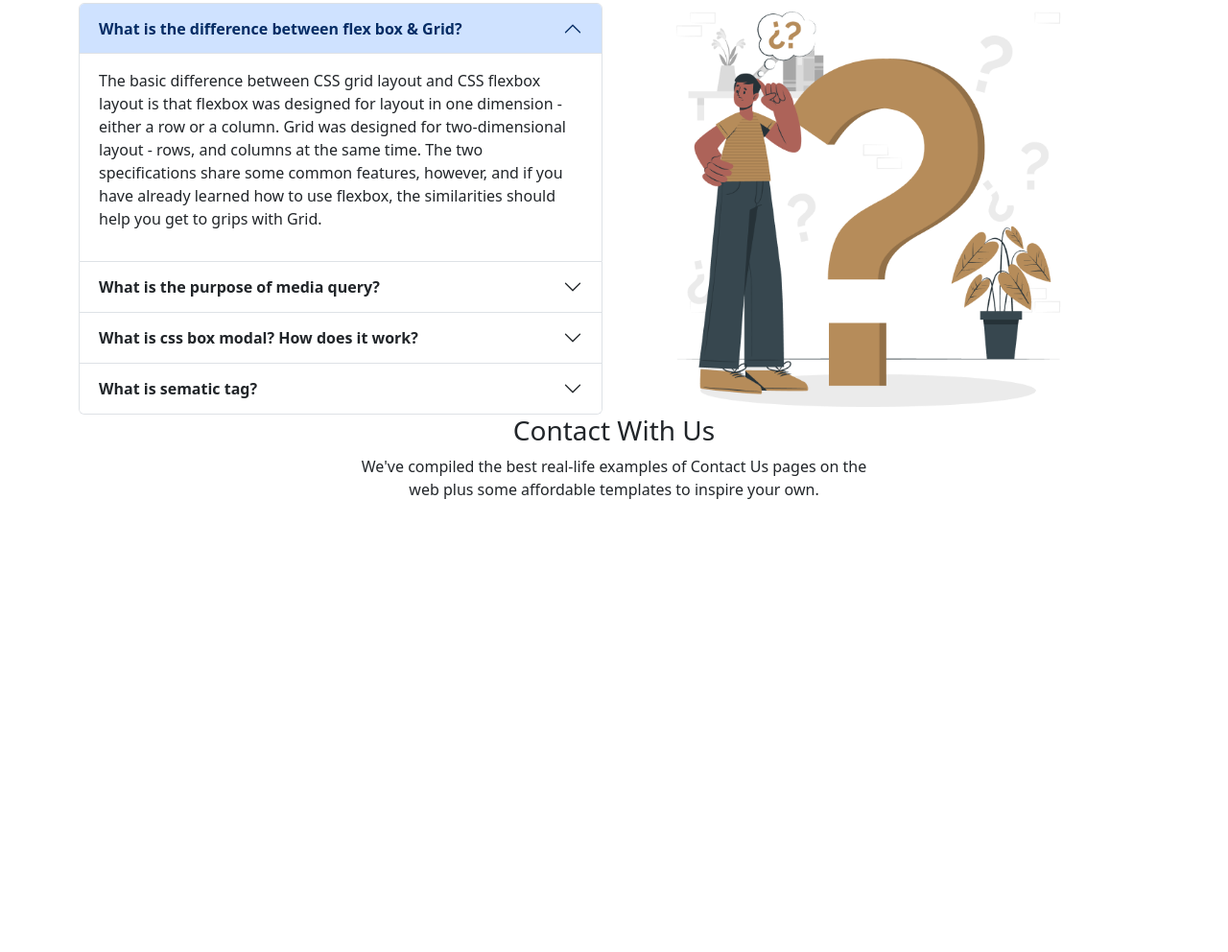
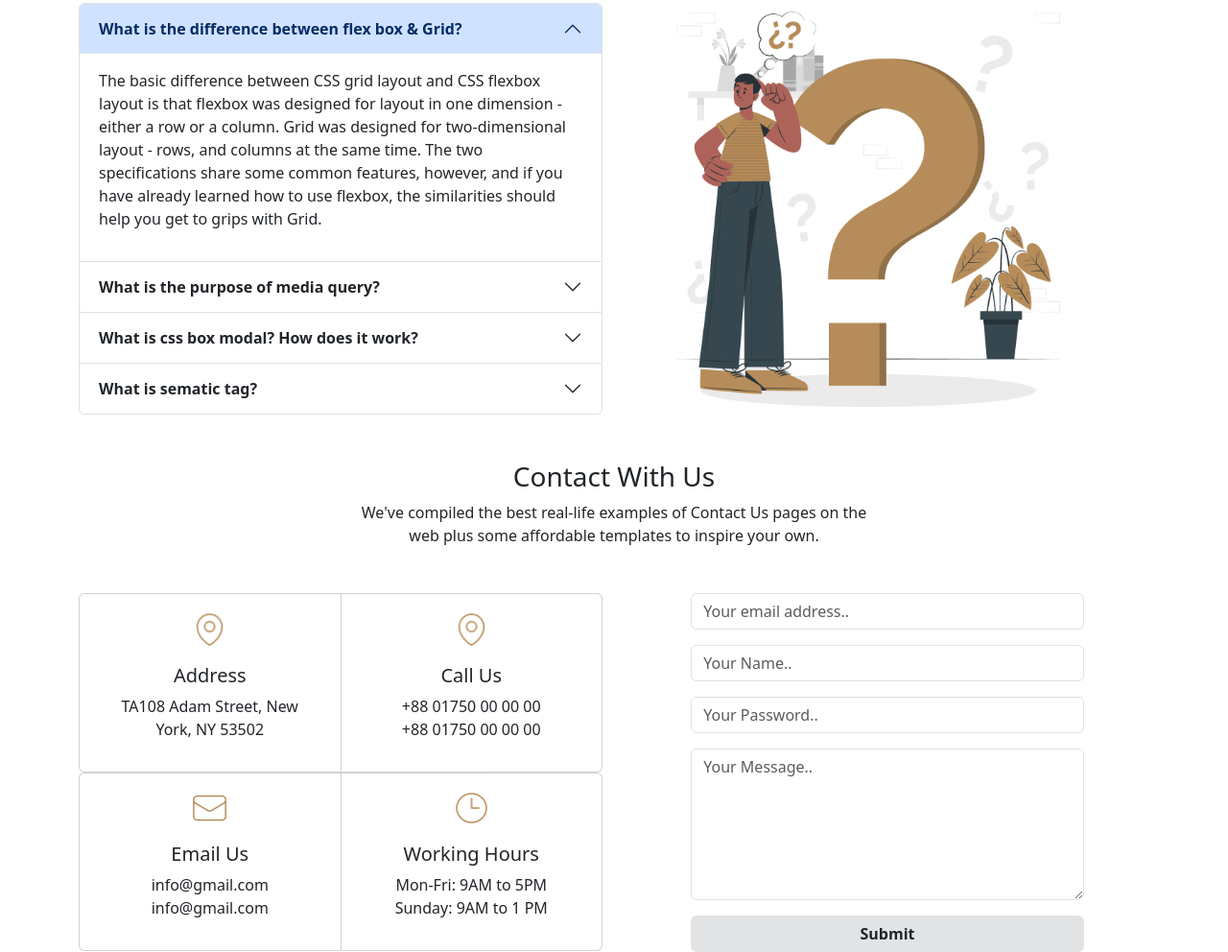
Before and after one commit to mostafizul/Legal-Website, a plain HTML site: page index.html in a window 1280 px wide. Shown: the part 2597-3589 px from the top of the page at 96% size. Before the commit the page ends 3135 px from the top, so only its background shows below. Drawn offline with nearby package versions, Linux system fonts and the light colour scheme.

Commit message:
contact section

```diff
--- a/index.html
+++ b/index.html
@@ -141,7 +141,8 @@
                         <img src="images/business.png" class="card-img-top mx-auto" alt="...">
                         <div class="card-body">
                             <h5 class="card-title">Business Law</h5>
-                            <p class="card-text">Business law determines the formal process of establishment of a business organization and regulations related to the selling of corporate entities. </p>
+                            <p class="card-text">Business law determines the formal process of establishment of a
+                                business organization and regulations related to the selling of corporate entities. </p>
                         </div>
                         <i class="fa-solid fa-circle-arrow-right"></i>
                     </div>
@@ -151,7 +152,8 @@
                         <img src="images/criminal.png" class="card-img-top mx-auto" alt="...">
                         <div class="card-body">
                             <h5 class="card-title">Criminal Law</h5>
-                            <p class="card-text">Criminal law is the body of law that relates to crime. It prescribes conduct perceived as threatening, harmful, or otherwise endangering to the property.</p>
+                            <p class="card-text">Criminal law is the body of law that relates to crime. It prescribes
+                                conduct perceived as threatening, harmful, or otherwise endangering to the property.</p>
                         </div>
                         <i class="fa-solid fa-circle-arrow-right"></i>
                     </div>
@@ -161,7 +163,8 @@
                         <img src="images/child.png" class="card-img-top mx-auto" alt="...">
                         <div class="card-body">
                             <h5 class="card-title">Child Support</h5>
-                            <p class="card-text">Child support (or child maintenance) is an ongoing, periodic payment made by a parent for the financial benefit of a child or parent, caregiver. </p>
+                            <p class="card-text">Child support (or child maintenance) is an ongoing, periodic payment
+                                made by a parent for the financial benefit of a child or parent, caregiver. </p>
                         </div>
                         <i class="fa-solid fa-circle-arrow-right"></i>
                     </div>
@@ -171,7 +174,8 @@
                         <img src="images/education.png" class="card-img-top mx-auto" alt="...">
                         <div class="card-body">
                             <h5 class="card-title">Education Law</h5>
-                            <p class="card-text">Education law is a field that covers all legal matters related to education. Its scope includes the rights of students, teachers. </p>
+                            <p class="card-text">Education law is a field that covers all legal matters related to
+                                education. Its scope includes the rights of students, teachers. </p>
                         </div>
                         <i class="fa-solid fa-circle-arrow-right"></i>
                     </div>
@@ -181,7 +185,8 @@
                         <img src="images/divorce.png" class="card-img-top mx-auto w-25" alt="...">
                         <div class="card-body">
                             <h5 class="card-title">Divorce Law</h5>
-                            <p class="card-text">No decree shall hereafter be made for a divorce a mensa et toro, but the husband or wife may obtain a decree of judicial separation. </p>
+                            <p class="card-text">No decree shall hereafter be made for a divorce a mensa et toro, but
+                                the husband or wife may obtain a decree of judicial separation. </p>
                         </div>
                         <i class="fa-solid fa-circle-arrow-right"></i>
                     </div>
@@ -191,7 +196,8 @@
                         <img src="images/tax.png" class="card-img-top mx-auto" alt="...">
                         <div class="card-body">
                             <h5 class="card-title">Tax Law</h5>
-                            <p class="card-text">tax law, body of rules under which a public authority has a claim on taxpayers, requiring them to transfer to the authority. </p>
+                            <p class="card-text">tax law, body of rules under which a public authority has a claim on
+                                taxpayers, requiring them to transfer to the authority. </p>
                         </div>
                         <i class="fa-solid fa-circle-arrow-right"></i>
                     </div>
@@ -202,14 +208,19 @@
         <section class="client-review mt-5">
             <div class="client-review-content text-center w-50 mx-auto">
                 <h3 class="mb-2">What Our Client Say</h3>
-                <p>Client reviews and client check-ins provide the feedback you need and offer essential information to keep your relationship working well. With a client review, you'll know what's working, the current status, and upcoming plans and strategies.</p>
+                <p>Client reviews and client check-ins provide the feedback you need and offer essential information to
+                    keep your relationship working well. With a client review, you'll know what's working, the current
+                    status, and upcoming plans and strategies.</p>
             </div>
 
             <div id="carouselExampleDark" class="carousel carousel-light slide mt-5">
                 <div class="carousel-indicators">
-                  <button type="button" data-bs-target="#carouselExampleDark" data-bs-slide-to="0" class="active" aria-current="true" aria-label="Slide 1"></button>
-                  <button type="button" data-bs-target="#carouselExampleDark" data-bs-slide-to="1" aria-label="Slide 2"></button>
-                  <button type="button" data-bs-target="#carouselExampleDark" data-bs-slide-to="2" aria-label="Slide 3"></button>
+                    <button type="button" data-bs-target="#carouselExampleDark" data-bs-slide-to="0" class="active"
+                        aria-current="true" aria-label="Slide 1"></button>
+                    <button type="button" data-bs-target="#carouselExampleDark" data-bs-slide-to="1"
+                        aria-label="Slide 2"></button>
+                    <button type="button" data-bs-target="#carouselExampleDark" data-bs-slide-to="2"
+                        aria-label="Slide 3"></button>
                 </div>
                 <div class="carousel-inner">
                     <div class="carousel-item active" data-bs-interval="10000">
@@ -218,7 +229,9 @@
                             <img src="images/men.jpeg" alt="" class="w-25 rounded-5 rounded-circle mb-3 slider-img">
                             <h4 class="slider-name">Awlad Hossain</h4>
                             <p class="slider-job">UIX Designer</p>
-                        <p class="slider-dexcription">UX designer is concerned with the entire process of acquiring and integrating a product, including aspects of branding, design, usability and function. </p>
+                            <p class="slider-dexcription">UX designer is concerned with the entire process of acquiring
+                                and integrating a product, including aspects of branding, design, usability and
+                                function. </p>
                         </div>
                     </div>
                     <div class="carousel-item" data-bs-interval="2000">
@@ -227,7 +240,9 @@
                             <img src="images/men.jpeg" alt="" class="w-25 rounded-5 rounded-circle mb-3 slider-img">
                             <h4 class="slider-name">Awlad Hossain</h4>
                             <p class="slider-job">UIX Designer</p>
-                        <p class="slider-dexcription">UX designer is concerned with the entire process of acquiring and integrating a product, including aspects of branding, design, usability and function. </p>
+                            <p class="slider-dexcription">UX designer is concerned with the entire process of acquiring
+                                and integrating a product, including aspects of branding, design, usability and
+                                function. </p>
                         </div>
                     </div>
                     <div class="carousel-item">
@@ -236,15 +251,19 @@
                             <img src="images/men.jpeg" alt="" class="w-25 rounded-5 rounded-circle mb-3 slider-img">
                             <h4 class="slider-name">Awlad Hossain</h4>
                             <p class="slider-job">UIX Designer</p>
-                        <p class="slider-dexcription">UX designer is concerned with the entire process of acquiring and integrating a product, including aspects of branding, design, usability and function. </p>
+                            <p class="slider-dexcription">UX designer is concerned with the entire process of acquiring
+                                and integrating a product, including aspects of branding, design, usability and
+                                function. </p>
                         </div>
                     </div>
                 </div>
-                <button class="carousel-control-prev" type="button" data-bs-target="#carouselExampleDark" data-bs-slide="prev">
+                <button class="carousel-control-prev" type="button" data-bs-target="#carouselExampleDark"
+                    data-bs-slide="prev">
                     <span class="carousel-control-prev-icon" aria-hidden="true"></span>
                     <span class="visually-hidden">Previous</span>
                 </button>
-                <button class="carousel-control-next" type="button" data-bs-target="#carouselExampleDark" data-bs-slide="next">
+                <button class="carousel-control-next" type="button" data-bs-target="#carouselExampleDark"
+                    data-bs-slide="next">
                     <span class="carousel-control-next-icon" aria-hidden="true"></span>
                     <span class="visually-hidden">Next</span>
                 </button>
@@ -254,7 +273,8 @@
         <section class="FAQ mt-5">
             <div class="FAQ-content text-center w-50 mx-auto">
                 <h3 class="mb-2">Frequently Asked Any Questions</h3>
-                <p>Frequently Asked Question (FAQ) pages (or informational hubs) enable your business to respond, react, and anticipate the needs of your.</p>
+                <p>Frequently Asked Question (FAQ) pages (or informational hubs) enable your business to respond, react,
+                    and anticipate the needs of your.</p>
             </div>
 
             <div class="row mt-5 d-flex justify-content-center align-items-center gy-3">
@@ -262,49 +282,70 @@
                     <div class="accordion" id="accordionPanelsStayOpenExample">
                         <div class="accordion-item">
                             <h2 class="accordion-header">
-                            <button class="accordion-button fw-bolder" type="button" data-bs-toggle="collapse" data-bs-target="#panelsStayOpen-collapseOne" aria-expanded="true" aria-controls="panelsStayOpen-collapseOne">
+                                <button class="accordion-button fw-bolder" type="button" data-bs-toggle="collapse"
+                                    data-bs-target="#panelsStayOpen-collapseOne" aria-expanded="true"
+                                    aria-controls="panelsStayOpen-collapseOne">
                                     What is the difference between flex box & Grid?
                                 </button>
                             </h2>
                             <div id="panelsStayOpen-collapseOne" class="accordion-collapse collapse show">
                                 <div class="accordion-body">
-                              <p>The basic difference between CSS grid layout and CSS flexbox layout is that flexbox was designed for layout in one dimension - either a row or a column. Grid was designed for two-dimensional layout - rows, and columns at the same time. The two specifications share some common features, however, and if you have already learned how to use flexbox, the similarities should help you get to grips with Grid.</p>
+                                    <p>The basic difference between CSS grid layout and CSS flexbox layout is that
+                                        flexbox was designed for layout in one dimension - either a row or a column.
+                                        Grid was designed for two-dimensional layout - rows, and columns at the same
+                                        time. The two specifications share some common features, however, and if you
+                                        have already learned how to use flexbox, the similarities should help you get to
+                                        grips with Grid.</p>
                                 </div>
                             </div>
                         </div>
                         <div class="accordion-item">
                             <h2 class="accordion-header">
-                            <button class="accordion-button collapsed fw-bolder" type="button" data-bs-toggle="collapse" data-bs-target="#panelsStayOpen-collapseTwo" aria-expanded="false" aria-controls="panelsStayOpen-collapseTwo">
-                                What is the purpose of media query?                            </button>
+                                <button class="accordion-button collapsed fw-bolder" type="button"
+                                    data-bs-toggle="collapse" data-bs-target="#panelsStayOpen-collapseTwo"
+                                    aria-expanded="false" aria-controls="panelsStayOpen-collapseTwo">
+                                    What is the purpose of media query? </button>
                             </h2>
                             <div id="panelsStayOpen-collapseTwo" class="accordion-collapse collapse">
                                 <div class="accordion-body">
-                              <p>Media queries allow you to apply CSS styles depending on a device's general type (such as print vs. screen) or other characteristics such as screen resolution or browser viewport width. Media queries are used for the following: To conditionally apply styles with the CSS @media and @import at-rules.</p>
+                                    <p>Media queries allow you to apply CSS styles depending on a device's general type
+                                        (such as print vs. screen) or other characteristics such as screen resolution or
+                                        browser viewport width. Media queries are used for the following: To
+                                        conditionally apply styles with the CSS @media and @import at-rules.</p>
                                 </div>
                             </div>
                         </div>
                         <div class="accordion-item">
                             <h2 class="accordion-header">
-                            <button class="accordion-button collapsed fw-bolder" type="button" data-bs-toggle="collapse" data-bs-target="#panelsStayOpen-collapseThree" aria-expanded="false" aria-controls="panelsStayOpen-collapseThree">
+                                <button class="accordion-button collapsed fw-bolder" type="button"
+                                    data-bs-toggle="collapse" data-bs-target="#panelsStayOpen-collapseThree"
+                                    aria-expanded="false" aria-controls="panelsStayOpen-collapseThree">
                                     What is css box modal? How does it work?
                                 </button>
                             </h2>
                             <div id="panelsStayOpen-collapseThree" class="accordion-collapse collapse">
                                 <div class="accordion-body">
-                              <p>The CSS box model is essentially a box that wraps around every HTML element. It consists of: content, padding, borders and margins. <br> <br>
-                                A box in CSS consists of a content area, which is where any text, images, or other HTML elements are displayed. This is optionally surrounded by padding, a border, and a margin, on one or more sides. </p>
+                                    <p>The CSS box model is essentially a box that wraps around every HTML element. It
+                                        consists of: content, padding, borders and margins. <br> <br>
+                                        A box in CSS consists of a content area, which is where any text, images, or
+                                        other HTML elements are displayed. This is optionally surrounded by padding, a
+                                        border, and a margin, on one or more sides. </p>
                                 </div>
                             </div>
                         </div>
                         <div class="accordion-item">
                             <h2 class="accordion-header">
-                              <button class="accordion-button collapsed fw-bolder" type="button" data-bs-toggle="collapse" data-bs-target="#panelsStayOpen-collapseThree" aria-expanded="false" aria-controls="panelsStayOpen-collapseThree">
+                                <button class="accordion-button collapsed fw-bolder" type="button"
+                                    data-bs-toggle="collapse" data-bs-target="#panelsStayOpen-collapseThree"
+                                    aria-expanded="false" aria-controls="panelsStayOpen-collapseThree">
                                     What is sematic tag?
                                 </button>
                             </h2>
                             <div id="panelsStayOpen-collapseThree" class="accordion-collapse collapse">
                                 <div class="accordion-body">
-                                <p>Semantic HTML tags are tags that define the meaning of the content they contain. For example, tags like *header, *article, and *footer are semantic HTML tags. They clearly indicate the role of the content they contain.</p>
+                                    <p>Semantic HTML tags are tags that define the meaning of the content they contain.
+                                        For example, tags like *header, *article, and *footer are semantic HTML tags.
+                                        They clearly indicate the role of the content they contain.</p>
                                 </div>
                             </div>
                         </div>
@@ -315,15 +356,69 @@
                 </div>
             </div>
 
-            <section class="contact">
+            <section class="contact mt-5">
                 <div class="contact-content text-center w-50 mx-auto">
                     <h3 class="mb-2">Contact With Us</h3>
-                    <p>We've compiled the best real-life examples of Contact Us pages on the web plus some affordable templates to inspire your own.</p>
+                    <p>We've compiled the best real-life examples of Contact Us pages on the web plus some affordable
+                        templates to inspire your own.</p>
                 </div>
 
-                <div class="row">
-                    <div class="col"></div>
-                    <div class="col"></div>
+                <div class="row mt-5">
+                    <div class="col-lg-6 col-sm-12 col-md-6 text-center">
+                        <div class="card-group">
+                            <div class="card p-3">
+                              <img src="images/location.png" class="card-img-top mx-auto" alt="...">
+                              <div class="card-body">
+                                <h5 class="card-title">Address</h5>
+                                <p class="card-text">TA108 Adam Street,
+                                    New York, NY 53502</p>
+                              </div>
+                            </div>
+                            <div class="card p-3">
+                                <img src="images/location.png" class="card-img-top mx-auto" alt="...">
+                                <div class="card-body">
+                                <h5 class="card-title">Call Us</h5>
+                                <p class="card-text">+88 01750 00 00 00 <br>
+                                    +88 01750 00 00 00</p>
+                              </div>
+                            </div>
+                          </div>
+                          <div class="card-group">
+                            <div class="card p-3">
+                              <img src="images/email.png" class="card-img-top mx-auto" alt="...">
+                              <div class="card-body">
+                                <h5 class="card-title">Email Us</h5>
+                                <p class="card-text">info@gmail.com <br>
+                                    info@gmail.com</p>
+                              </div>
+                            </div>
+                            <div class="card p-3">
+                              <img src="images/time.png" class="card-img-top mx-auto" alt="...">
+                              <div class="card-body">
+                                <h5 class="card-title">Working Hours</h5>
+                                <p class="card-text">Mon-Fri: 9AM to 5PM <br>
+                                    Sunday: 9AM to 1 PM</p>
+                              </div>
+                            </div>
+                          </div>
+                    </div>
+                    <div class="col-lg-6 col-sm-12 col-md-6 text-center">
+                        <form>
+                            <div class="mb-3">
+                              <input type="email" class="form-control w-75 mx-auto" id="exampleInputEmail1" aria-describedby="emailHelp" placeholder="Your email address..">
+                            </div>
+                            <div class="mb-3">
+                                <input type="text" class="form-control w-75 mx-auto" id="exampleInputPassword1" placeholder="Your Name..">
+                              </div>
+                            <div class="mb-3">
+                              <input type="password" class="form-control w-75 mx-auto" id="exampleInputPassword1" placeholder="Your Password..">
+                            </div>
+                            <div class="mb-3">
+                                <textarea class="form-control w-75 mx-auto" id="exampleFormControlTextarea1" rows="6" placeholder="Your Message.."></textarea>
+                              </div>
+                            <button type="submit" class="btn w-75 bg-secondary-subtle fw-bolder ">Submit</button>
+                          </form>
+                    </div>
                 </div>
             </section>
         </section>
```
Lines whose indentation alone changed are shown as unchanged.
